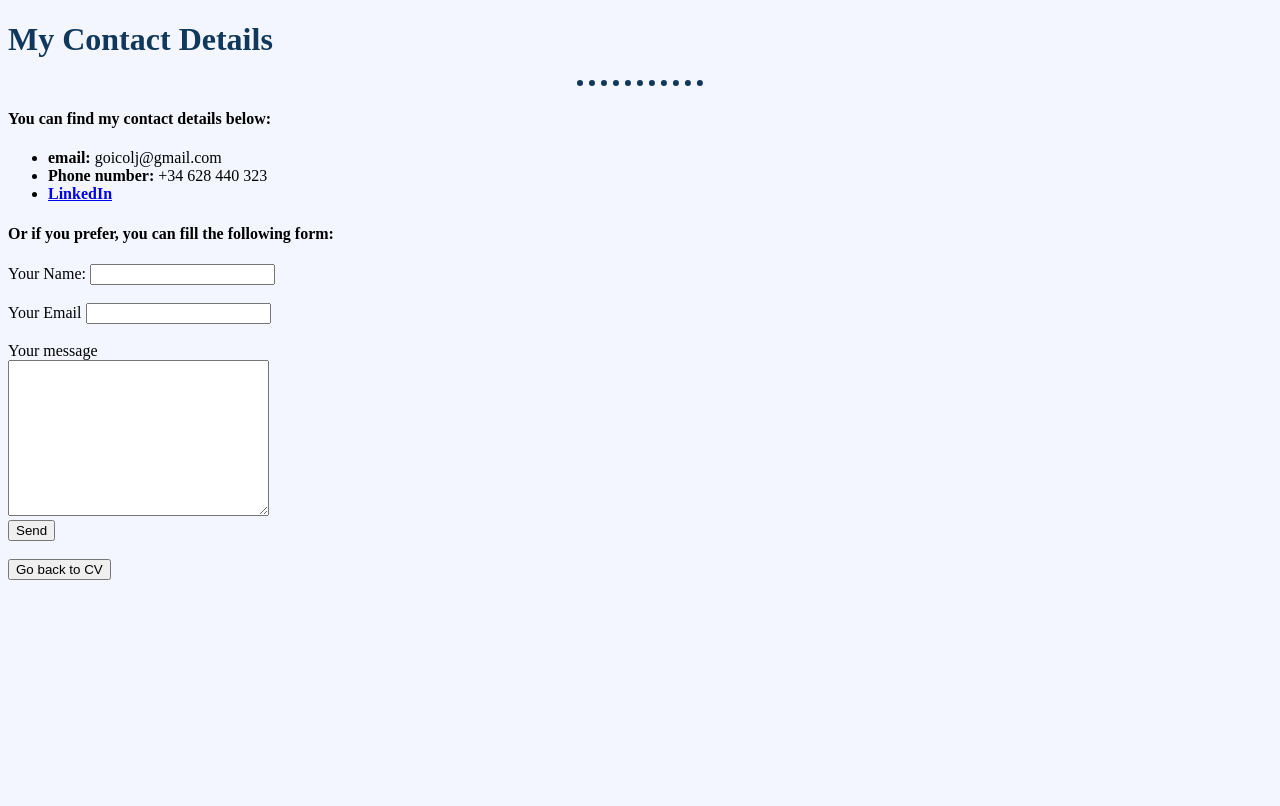
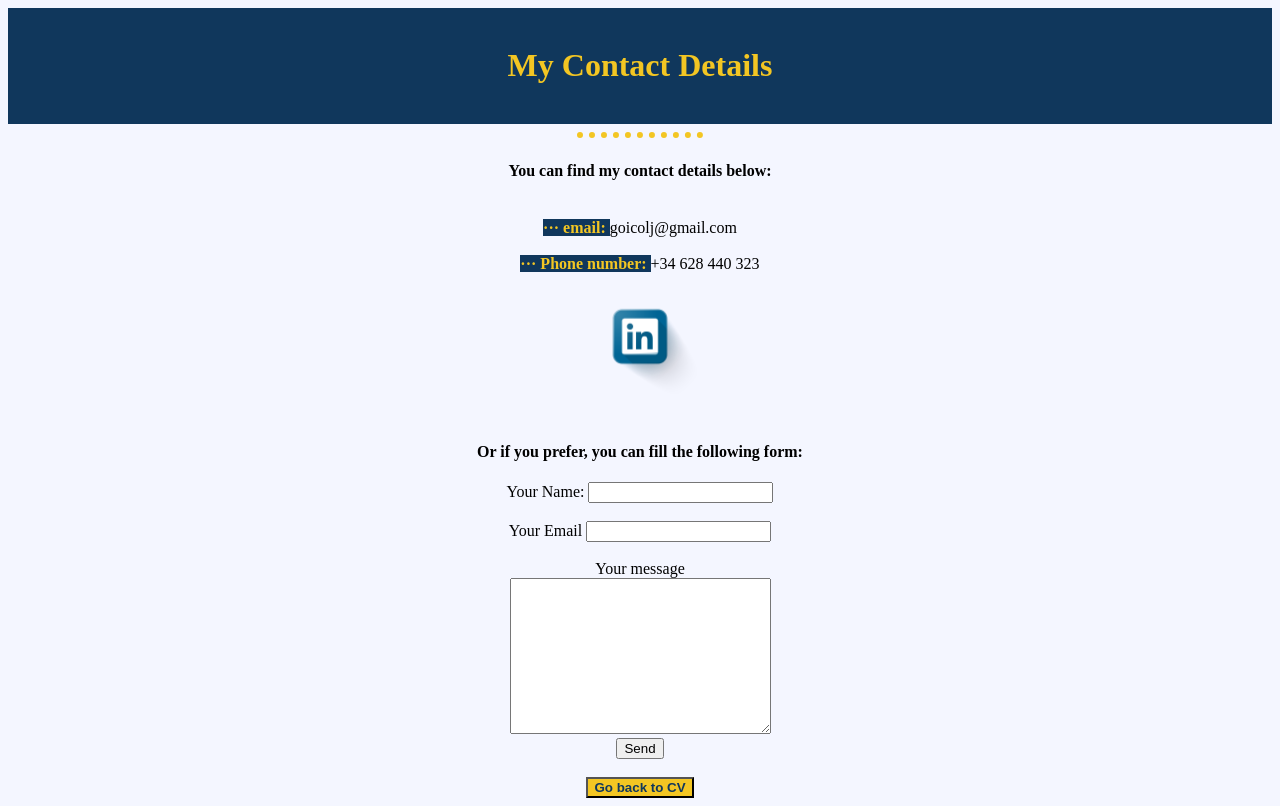
Before and after one commit to ljgoico/CV, a plain HTML site: page contact.html in a window 1280 px wide. Drawn offline with Linux system fonts and the light colour scheme.

Commit message:
some more styling

```diff
--- a/contact.html
+++ b/contact.html
@@ -8,16 +8,23 @@
 
   </head>
 
-  <body>
-    <h1>My Contact Details</h1>
+  <body class="center-text">
+    <div class="top-page">
+      <br>
+      <h1>My Contact Details</h1>
+      <br>
+    </div>
+
     <hr size="5" noshade color="0F6F78">
 
     <h4>You can find my contact details below:</h4>
-    <ul>
-      <li><strong>email:</strong> goicolj@gmail.com</li>
-      <li><strong>Phone number:</strong> +34 628 440 323</li>
-      <li><strong><a href="https://www.linkedin.com/in/ljgoico/">LinkedIn</a></strong>
-    </ul>
+      <br>
+      <strong class="blue-back"> ··· email: </strong> goicolj@gmail.com
+      <br><br>
+      <strong class="blue-back"> ··· Phone number: </strong> +34 628 440 323
+      <br>
+      <strong><a href="https://www.linkedin.com/in/ljgoico/"><img class="img-resize" src="images/887138_logo_512x512.png" target="_blank"></a></strong>
+      <br><br>
 
     <h4>Or if you prefer, you can fill the following form:</h4>
 
@@ -34,7 +41,7 @@
 <br>
 
 <form method="get" action="index.html">
-    <button type="submit">Go back to CV</button>
+    <button class="button-color" type="submit"><strong>Go back to CV</strong></button>
 </form>
 
   </body>
--- a/css/styles.css
+++ b/css/styles.css
@@ -6,18 +6,46 @@ body {
 hr {
   background-color: #f4f6ff;
   border-style: none;
-  border-top: dotted 6px #10375c;
+  border-top: dotted 6px #f3c623;
   width: 10%;
 }
 
 h1 {
-  color: #10375c;
+  color: #f3c623;
 }
 
 h3 {
   color: #127681;
 }
 
-#top-page{
+p {
+  color: white;
+}
+
+.blue-shadow {
+  color: #f3c623;
+  text-shadow: #127681 2px 2px 2px;
+}
+
+.top-page {
+  background-color: #10375c;
+}
+
+.center-text {
+  text-align: center;
+}
+
+.button-color {
   background-color: #f3c623;
+  color: #10375c;
 }
+
+.blue-back {
+  background-color: #10375c;
+  color: #f3c623;
+}
+
+.img-resize {
+  width:10%;
+  height:10%;
+}
```
Also changed, not shown: hobbies.html (+19 -9 lines), index.html (+7 -3 lines), images/887138_logo_512x512.png (added).
